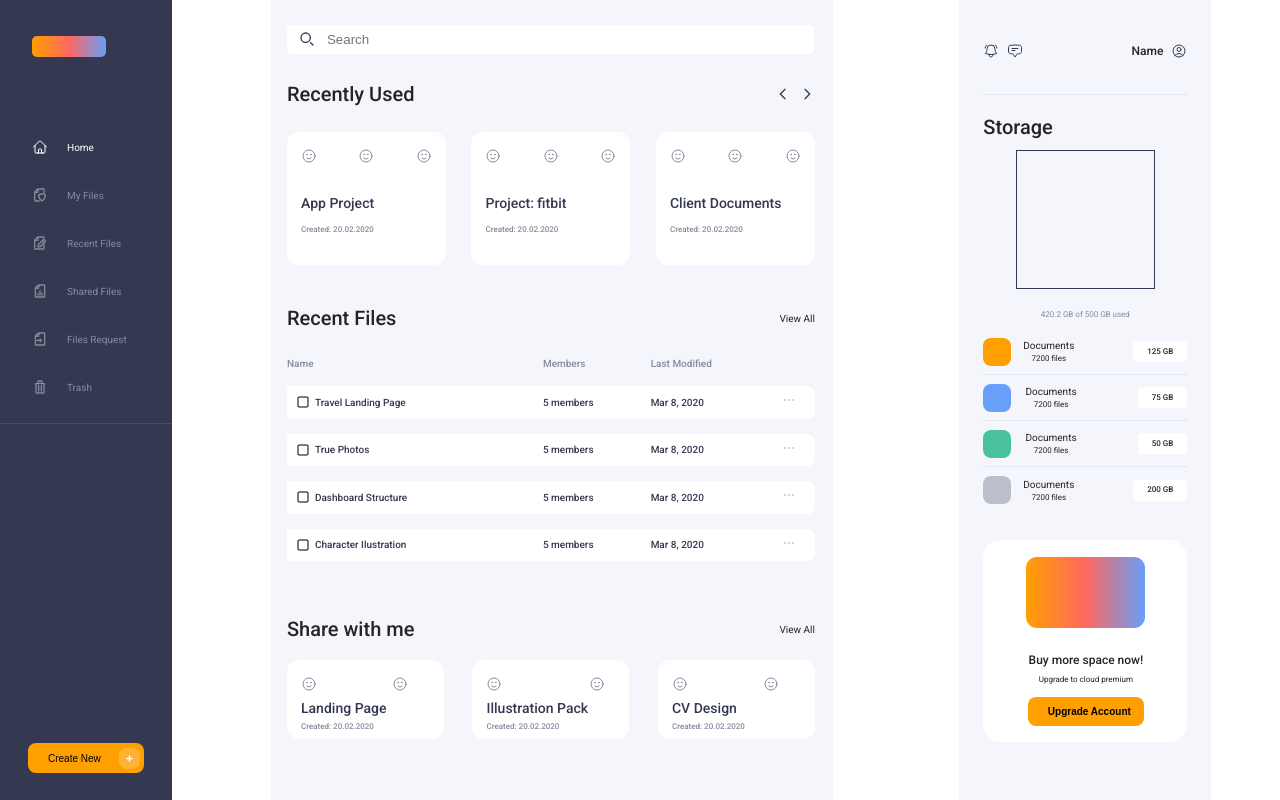
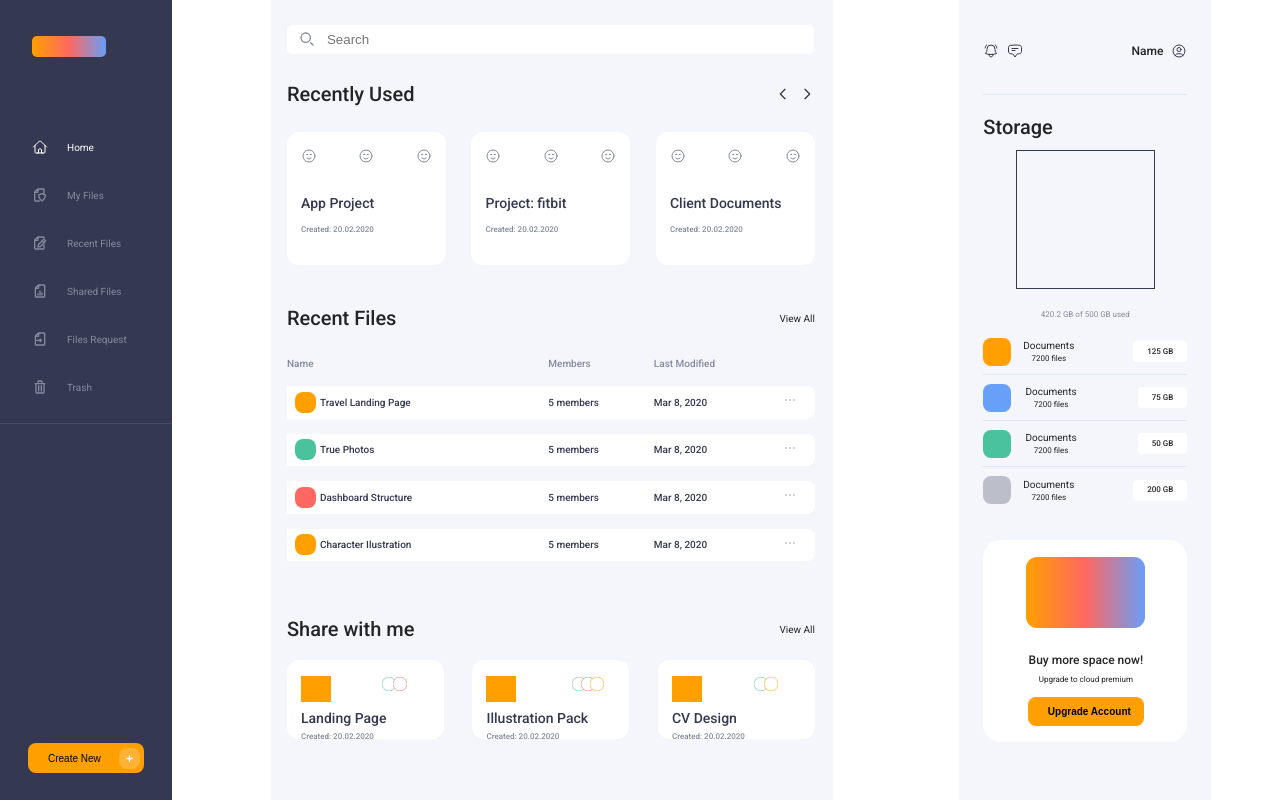
Before and after one commit to lexcode1227/CSS-Nerdery-Challenge, a React (Vite) app: page / in a window 1280 px wide. Built offline with nearby package versions, Linux system fonts and the light colour scheme.

Commit message:
style(share sub-section): add styles to icons inside the share cards

```diff
--- a/src/components/MainSection.css
+++ b/src/components/MainSection.css
@@ -27,18 +27,15 @@
     pointer-events: none;
 }
 
-.search-container > input {
+#searchInput {
     background-color: white;
+    color: #343951;
     border: none;
     border-radius: 5px;
     width: 100%;
     height: 29px;
     display: block;
     padding-inline-start: 40px;
-}
-
-.search-container--icon > svg {
-    color: #343951;
 }
 
 .cardContainer {
@@ -189,7 +186,37 @@
     height: 100%;
 }
 
-.tableContainer > tbody th:last-child {
-    border-start-end-radius: 8px;
-    border-end-end-radius: 8px;
+.card-recentFile-square {
+    width: 21px;
+    height: 21px;
+    border-radius: 8px;
 }
+
+.tableContainer > tbody tr:first-child > th > div {
+    background-color: #FF9F00;
+}
+
+.tableContainer > tbody tr:nth-child(2) > th > div {
+    background-color: #4AC29D;
+}
+
+.tableContainer > tbody tr:nth-child(3) > th > div {
+    background-color: #FF6860;
+}
+
+.tableContainer > tbody tr:last-child > th > div {
+    background-color: #FF9F00;
+}
+
+.card-icons > .card-icons-square {
+    width: 30px;
+    height: 26px;
+    border-radius: 0;
+    background-color: #FF9F00;
+}
+
+.card-icons-circles > svg {
+    width: 16px;
+    height: 16px;
+    padding: 1px;
+}
--- a/src/components/MainSection.tsx
+++ b/src/components/MainSection.tsx
@@ -8,9 +8,6 @@ const MainSection = () => {
                 <svg aria-hidden="true" xmlns="http://www.w3.org/2000/svg" width="24" height="24" fill="none" viewBox="0 0 24 24">
                     <path stroke="currentColor" stroke-linecap="round" stroke-width="2" d="m21 21-3.5-3.5M17 10a7 7 0 1 1-14 0 7 7 0 0 1 14 0Z"/>
                 </svg>
-                {/* <svg class="w-4 h-4 text-gray-500 dark:text-gray-400" aria-hidden="true" xmlns="http://www.w3.org/2000/svg" fill="none" viewBox="0 0 20 20">
-                    <path stroke="currentColor" stroke-linecap="round" stroke-linejoin="round" stroke-width="2" d="m19 19-4-4m0-7A7 7 0 1 1 1 8a7 7 0 0 1 14 0Z"/>
-                </svg> */}
             </div>
             <input type="search" name="searchInput" id="searchInput" placeholder='Search'  />
         </div>
@@ -97,9 +94,7 @@ const MainSection = () => {
                 <tbody>
                     <tr>
                         <th>
-                            <svg version="1.1" id="Layer_1" xmlns="http://www.w3.org/2000/svg" x="0" y="0" viewBox="0 0 32 32">
-                                <path d="M23.336 27H8.664A3.668 3.668 0 0 1 5 23.336V8.664A3.668 3.668 0 0 1 8.664 5h14.672A3.668 3.668 0 0 1 27 8.664v14.672A3.668 3.668 0 0 1 23.336 27zM8.664 7C7.746 7 7 7.746 7 8.664v14.672C7 24.254 7.746 25 8.664 25h14.672c.918 0 1.664-.746 1.664-1.664V8.664C25 7.746 24.254 7 23.336 7H8.664z"/>
-                            </svg>
+                            <div className='card-recentFile-square'></div>
                             Travel Landing Page
                         </th>
                         <th>5 members</th>
@@ -112,9 +107,7 @@ const MainSection = () => {
                     </tr>
                     <tr>
                         <th>
-                            <svg version="1.1" id="Layer_1" xmlns="http://www.w3.org/2000/svg" x="0" y="0" viewBox="0 0 32 32">
-                                <path d="M23.336 27H8.664A3.668 3.668 0 0 1 5 23.336V8.664A3.668 3.668 0 0 1 8.664 5h14.672A3.668 3.668 0 0 1 27 8.664v14.672A3.668 3.668 0 0 1 23.336 27zM8.664 7C7.746 7 7 7.746 7 8.664v14.672C7 24.254 7.746 25 8.664 25h14.672c.918 0 1.664-.746 1.664-1.664V8.664C25 7.746 24.254 7 23.336 7H8.664z"/>
-                            </svg>
+                            <div className='card-recentFile-square'></div>
                             True Photos
                         </th>
                         <th>5 members</th>
@@ -127,9 +120,7 @@ const MainSection = () => {
                     </tr>
                     <tr>
                         <th>
-                            <svg version="1.1" id="Layer_1" xmlns="http://www.w3.org/2000/svg" x="0" y="0" viewBox="0 0 32 32">
-                                <path d="M23.336 27H8.664A3.668 3.668 0 0 1 5 23.336V8.664A3.668 3.668 0 0 1 8.664 5h14.672A3.668 3.668 0 0 1 27 8.664v14.672A3.668 3.668 0 0 1 23.336 27zM8.664 7C7.746 7 7 7.746 7 8.664v14.672C7 24.254 7.746 25 8.664 25h14.672c.918 0 1.664-.746 1.664-1.664V8.664C25 7.746 24.254 7 23.336 7H8.664z"/>
-                            </svg>
+                            <div className='card-recentFile-square'></div>
                             Dashboard Structure
                         </th>
                         <th>5 members</th>
@@ -142,9 +133,7 @@ const MainSection = () => {
                     </tr>
                     <tr>
                         <th>
-                            <svg version="1.1" id="Layer_1" xmlns="http://www.w3.org/2000/svg" x="0" y="0" viewBox="0 0 32 32">
-                                <path d="M23.336 27H8.664A3.668 3.668 0 0 1 5 23.336V8.664A3.668 3.668 0 0 1 8.664 5h14.672A3.668 3.668 0 0 1 27 8.664v14.672A3.668 3.668 0 0 1 23.336 27zM8.664 7C7.746 7 7 7.746 7 8.664v14.672C7 24.254 7.746 25 8.664 25h14.672c.918 0 1.664-.746 1.664-1.664V8.664C25 7.746 24.254 7 23.336 7H8.664z"/>
-                            </svg>
+                            <div className='card-recentFile-square'></div>
                             Character Ilustration
                         </th>
                         <th>5 members</th>
@@ -166,12 +155,15 @@ const MainSection = () => {
             <div className='cardBox-container'>
                 <article className='card card-small'>
                     <div className='card-icons'>
-                        <svg xmlns="http://www.w3.org/2000/svg" fill="none" viewBox="0 0 24 24" stroke-width="1.5" stroke="currentColor">
-                            <path stroke-linecap="round" stroke-linejoin="round" d="M15.182 15.182a4.5 4.5 0 0 1-6.364 0M21 12a9 9 0 1 1-18 0 9 9 0 0 1 18 0ZM9.75 9.75c0 .414-.168.75-.375.75S9 10.164 9 9.75 9.168 9 9.375 9s.375.336.375.75Zm-.375 0h.008v.015h-.008V9.75Zm5.625 0c0 .414-.168.75-.375.75s-.375-.336-.375-.75.168-.75.375-.75.375.336.375.75Zm-.375 0h.008v.015h-.008V9.75Z" />
+                        <div className='card-icons-square'></div>
+                        <div className='card-icons-circles'>
+                            <svg xmlns="http://www.w3.org/2000/svg" width="24" height="24" viewBox="0 0 24 24">
+                                <circle cx="12" cy="12" r="12" stroke='#4AC29D' fill='white'/>
                             </svg>
-                        <svg xmlns="http://www.w3.org/2000/svg" fill="none" viewBox="0 0 24 24" stroke-width="1.5" stroke="currentColor">
-                            <path stroke-linecap="round" stroke-linejoin="round" d="M15.182 15.182a4.5 4.5 0 0 1-6.364 0M21 12a9 9 0 1 1-18 0 9 9 0 0 1 18 0ZM9.75 9.75c0 .414-.168.75-.375.75S9 10.164 9 9.75 9.168 9 9.375 9s.375.336.375.75Zm-.375 0h.008v.015h-.008V9.75Zm5.625 0c0 .414-.168.75-.375.75s-.375-.336-.375-.75.168-.75.375-.75.375.336.375.75Zm-.375 0h.008v.015h-.008V9.75Z" />
+                            <svg xmlns="http://www.w3.org/2000/svg" width="24" height="24" viewBox="0 0 24 24" style={{marginLeft: "-5px"}}>
+                                <circle cx="12" cy="12" r="12" stroke='#FF6860' fill='white'/>
                             </svg>
+                        </div>
                     </div>
                     <div className='card-title'>
                         <h3>Landing Page</h3>
@@ -180,12 +172,18 @@ const MainSection = () => {
                 </article>
                 <article className='card card-small'>
                     <div className='card-icons'>
-                        <svg xmlns="http://www.w3.org/2000/svg" fill="none" viewBox="0 0 24 24" stroke-width="1.5" stroke="currentColor">
-                            <path stroke-linecap="round" stroke-linejoin="round" d="M15.182 15.182a4.5 4.5 0 0 1-6.364 0M21 12a9 9 0 1 1-18 0 9 9 0 0 1 18 0ZM9.75 9.75c0 .414-.168.75-.375.75S9 10.164 9 9.75 9.168 9 9.375 9s.375.336.375.75Zm-.375 0h.008v.015h-.008V9.75Zm5.625 0c0 .414-.168.75-.375.75s-.375-.336-.375-.75.168-.75.375-.75.375.336.375.75Zm-.375 0h.008v.015h-.008V9.75Z" />
+                        <div className='card-icons-square'></div>
+                        <div className='card-icons-circles'>
+                            <svg xmlns="http://www.w3.org/2000/svg" width="24" height="24" viewBox="0 0 24 24">
+                                <circle cx="12" cy="12" r="12" stroke='#4AC29D' fill='white'/>
                             </svg>
-                        <svg xmlns="http://www.w3.org/2000/svg" fill="none" viewBox="0 0 24 24" stroke-width="1.5" stroke="currentColor">
-                            <path stroke-linecap="round" stroke-linejoin="round" d="M15.182 15.182a4.5 4.5 0 0 1-6.364 0M21 12a9 9 0 1 1-18 0 9 9 0 0 1 18 0ZM9.75 9.75c0 .414-.168.75-.375.75S9 10.164 9 9.75 9.168 9 9.375 9s.375.336.375.75Zm-.375 0h.008v.015h-.008V9.75Zm5.625 0c0 .414-.168.75-.375.75s-.375-.336-.375-.75.168-.75.375-.75.375.336.375.75Zm-.375 0h.008v.015h-.008V9.75Z" />
+                            <svg xmlns="http://www.w3.org/2000/svg" width="24" height="24" viewBox="0 0 24 24" style={{margin: "0 -7px"}}>
+                                <circle cx="12" cy="12" r="12" stroke='#FF6860' fill='white'/>
                             </svg>
+                            <svg xmlns="http://www.w3.org/2000/svg" width="24" height="24" viewBox="0 0 24 24">
+                                <circle cx="12" cy="12" r="12" stroke='#FF9F00' fill='white'/>
+                            </svg>
+                        </div>
                     </div>
                     <div className='card-title'>
                         <h3>Illustration Pack</h3>
@@ -194,12 +192,15 @@ const MainSection = () => {
                 </article>
                 <article className='card card-small'>
                     <div className='card-icons'>
-                        <svg xmlns="http://www.w3.org/2000/svg" fill="none" viewBox="0 0 24 24" stroke-width="1.5" stroke="currentColor">
-                            <path stroke-linecap="round" stroke-linejoin="round" d="M15.182 15.182a4.5 4.5 0 0 1-6.364 0M21 12a9 9 0 1 1-18 0 9 9 0 0 1 18 0ZM9.75 9.75c0 .414-.168.75-.375.75S9 10.164 9 9.75 9.168 9 9.375 9s.375.336.375.75Zm-.375 0h.008v.015h-.008V9.75Zm5.625 0c0 .414-.168.75-.375.75s-.375-.336-.375-.75.168-.75.375-.75.375.336.375.75Zm-.375 0h.008v.015h-.008V9.75Z" />
+                        <div className='card-icons-square'></div>
+                        <div className='card-icons-circles'>
+                            <svg xmlns="http://www.w3.org/2000/svg" width="24" height="24" viewBox="0 0 24 24">
+                                <circle cx="12" cy="12" r="12" stroke='#4AC29D' fill='white'/>
                             </svg>
-                        <svg xmlns="http://www.w3.org/2000/svg" fill="none" viewBox="0 0 24 24" stroke-width="1.5" stroke="currentColor">
-                            <path stroke-linecap="round" stroke-linejoin="round" d="M15.182 15.182a4.5 4.5 0 0 1-6.364 0M21 12a9 9 0 1 1-18 0 9 9 0 0 1 18 0ZM9.75 9.75c0 .414-.168.75-.375.75S9 10.164 9 9.75 9.168 9 9.375 9s.375.336.375.75Zm-.375 0h.008v.015h-.008V9.75Zm5.625 0c0 .414-.168.75-.375.75s-.375-.336-.375-.75.168-.75.375-.75.375.336.375.75Zm-.375 0h.008v.015h-.008V9.75Z" />
+                            <svg xmlns="http://www.w3.org/2000/svg" width="24" height="24" viewBox="0 0 24 24" style={{marginLeft: "-6px"}}>
+                                <circle cx="12" cy="12" r="12" stroke='#FF9F00' fill='white'/>
                             </svg>
+                        </div>
                     </div>
                     <div className='card-title'>
                         <h3>CV Design</h3>
```
Lines whose indentation alone changed are shown as unchanged.
